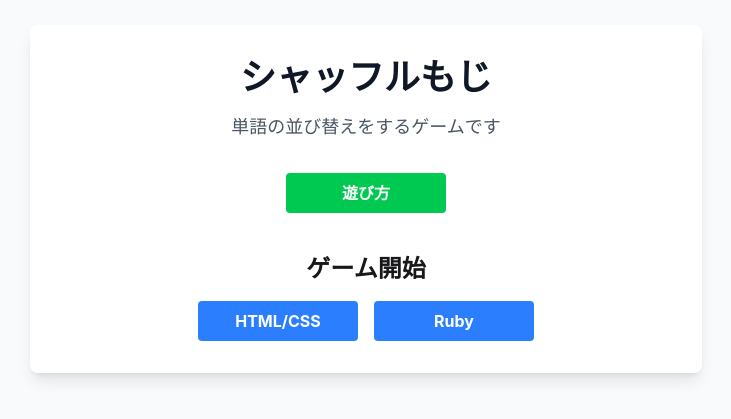
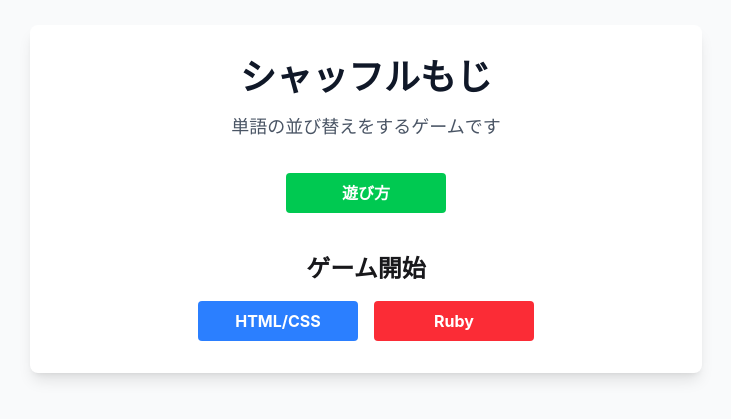
Before and after one commit to koza-ken/shufflemoji, a React (Vite) app: page / in a window 1280 px wide. Shown: the part 201-620 px from the top of the page, without its empty margins (274-1005 px from the left). Built offline with nearby package versions, Linux system fonts and the light colour scheme.

Commit message:
fix:TopのRubyボタンの色を赤に

```diff
--- a/src/pages/TopPage.tsx
+++ b/src/pages/TopPage.tsx
@@ -34,7 +34,7 @@ export const TopPage = () => {
                 </Link>
                 <Link
                   to="/game/ruby"
-                  className="w-40 bg-blue-500 hover:bg-blue-700 text-white font-bold py-2 px-4 rounded"
+                  className="w-40 bg-red-500 hover:bg-red-700 text-white font-bold py-2 px-4 rounded"
                 >
                   Ruby
                 </Link>
```
